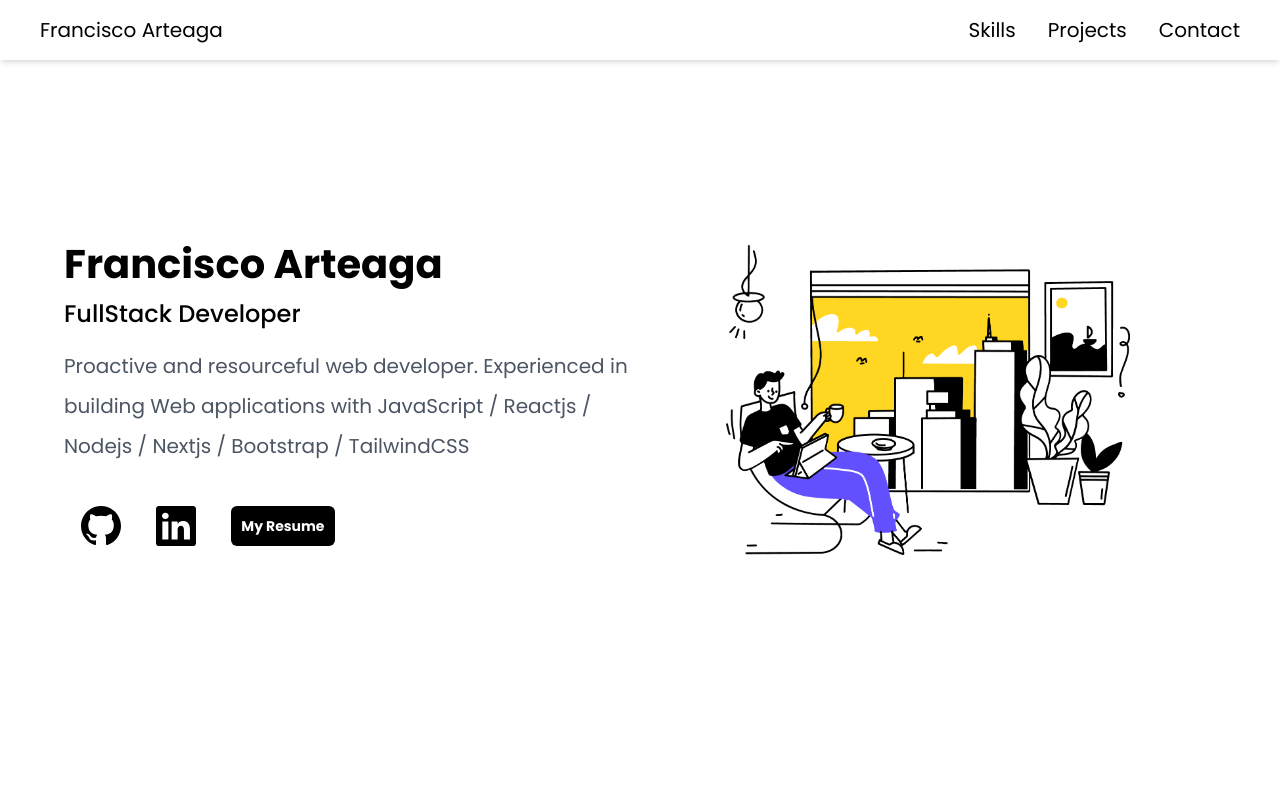
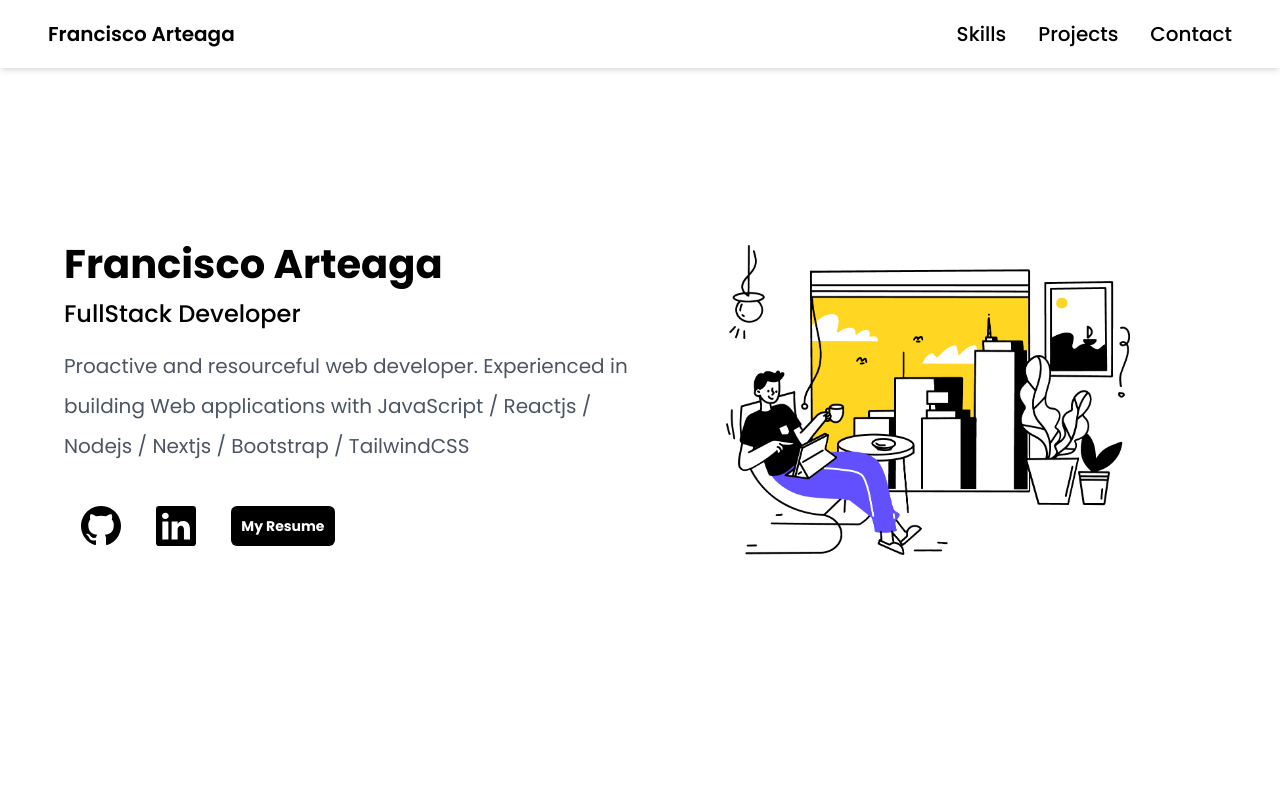
Before and after one commit to FranArteaga/portfolio, a Next.js app: page / in a window 1280 px wide. Shown: the top 800 px of the page. Built offline with nearby package versions, Linux system fonts and the light colour scheme.

Commit message:
made some fonts bolder and added padding

```diff
--- a/src/components/Navbar.js
+++ b/src/components/Navbar.js
@@ -16,9 +16,9 @@ export default function Navbar() {
 
       <div className='z-[1] shadow-md w-full fixed'>
 
-        <div className='flex items-center justify-between bg-white py-4 md:px-10 px-8'>
+        <div className='flex items-center justify-between bg-white py-5 md:px-12 px-8'>
 
-          <Link href='' className='text-xl'>
+          <Link href='' className='text-xl font-semibold'>
             Francisco Arteaga
           </Link>
 
@@ -26,7 +26,7 @@ export default function Navbar() {
             <FiMenu/>
           </div>
 
-          <ul className={`shadow-md md:shadow-none md:flex md:items-center md:pb-0 pb-4 absolute md:static bg-white md:z-auto z-[-1] left-0 w-full md:w-auto md:pl-0 pl-10 transition-all duration-300 ease-in-out  ${open ? 'top-12 opacity-100': 'top-[-500px]' } `}>
+          <ul className={`font-medium shadow-md md:shadow-none md:flex md:items-center md:pb-0 pb-4 absolute md:static bg-white md:z-auto z-[-1] left-0 w-full md:w-auto md:pl-0 pl-10 transition-all duration-300 ease-in-out  ${open ? 'top-12 opacity-100': 'top-[-500px]' } `}>
             {
               arrLinks.map((aLink) => (
                 <li key={aLink.name} className='md:ml-8 text-xl md:my-0 my-5'>
```
